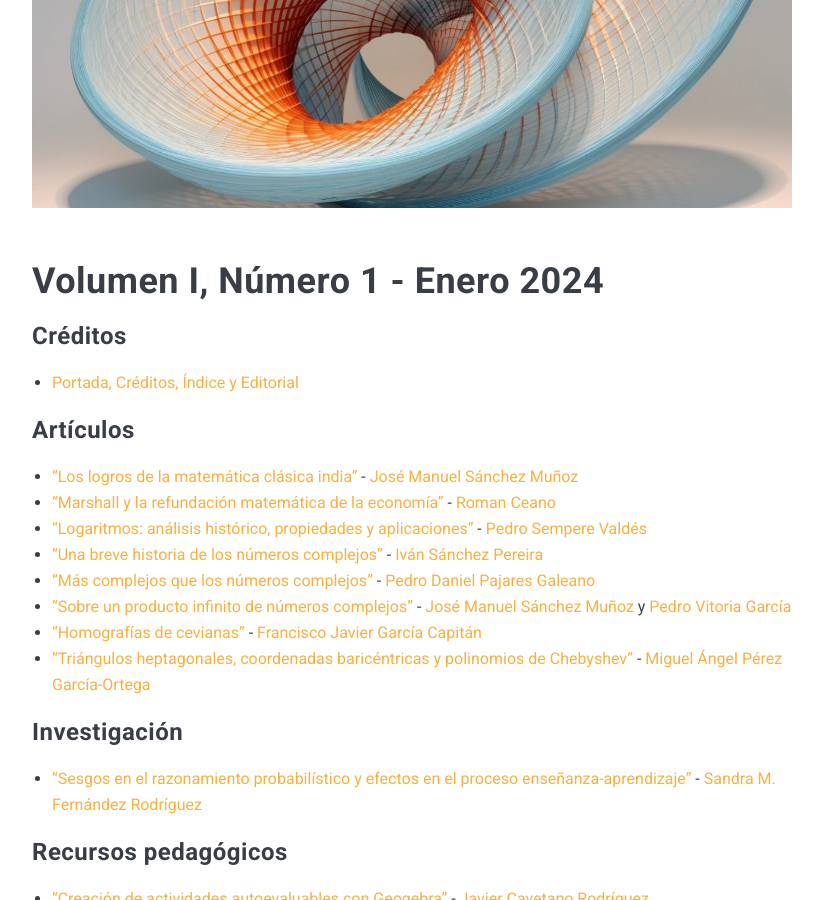
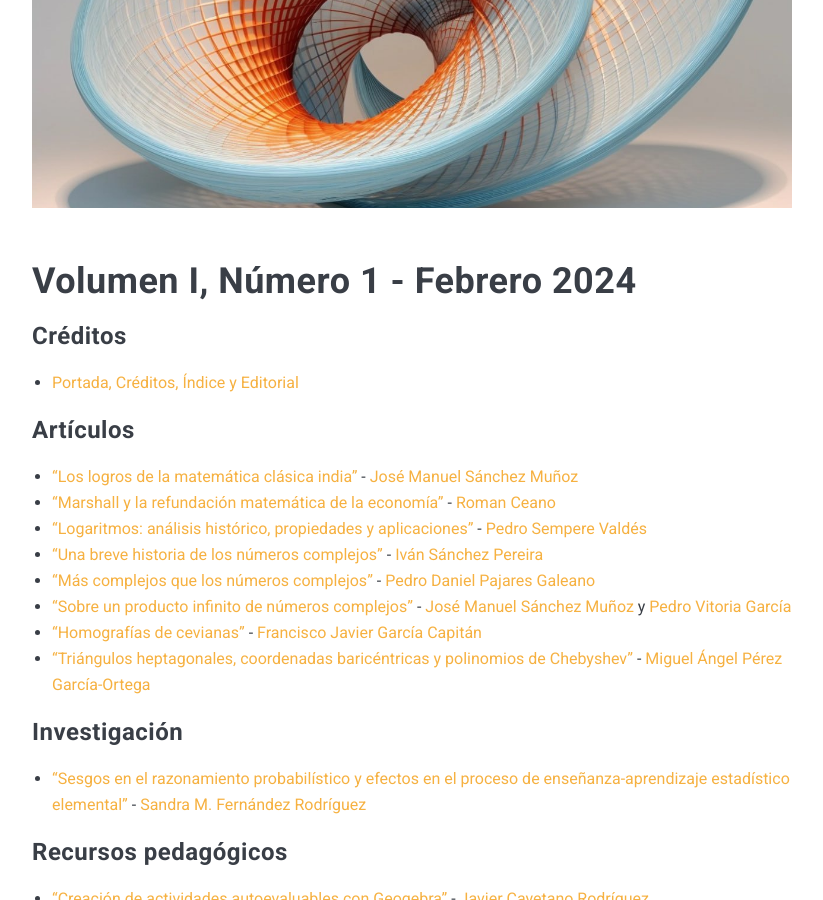
Before and after one commit to revistalva2/lva2.github.io, a Jekyll site: the page built from _posts/2024-01-01-numero_I.markdown, in a window 1280 px wide and 900 px high, scrolled down 352 px. Shown: the whole window, without its empty margins (228-1051 px from the left). Built offline with Jekyll 4.4.1, drawn with Linux system fonts in a browser that asks for light colours; nearby versions of some CDN libraries.

Commit message:
Update 2024-01-01-numero_I.markdown

```diff
--- a/_posts/2024-01-01-numero_I.markdown
+++ b/_posts/2024-01-01-numero_I.markdown
@@ -5,7 +5,7 @@ date:   2024-01-01 03:05:55 +0300
 image:  logo_I.jpg
 ---
 
-# Volumen I, Número 1 - Enero 2024
+# Volumen I, Número 1 - Febrero 2024
 <!---
 Primer número de la revista Lva<sup>2</sup> donde abordamos temas tan interesantes como la matemática clásica india o los polimonios de Chebyshev. En esta edición profundizaremos sobre los números complejos desde su historia hasta el producto infinito de números complejos. Traemos de la mano de Sandra M. Fernández un interesante artículo de investigación. Finalizaremos con una breve introducción a los fractales y, por supuesto, incluimos unos retos matemáticos que esperamos sean de su agrado.
 -->
@@ -26,7 +26,7 @@ Primer número de la revista Lva<sup>2</sup> donde abordamos temas tan interesan
 
 ### Investigación
 
-* ["Sesgos en el razonamiento probabilístico y efectos en el proceso enseñanza-aprendizaje"](https://drive.google.com/file/d/15DdMdgBgxXXSpeE5qHzqpexNLxSEGXP_){:target="_blank"} - [Sandra M. Fernández Rodríguez](mailto:sdrafez@gmail.com)
+* ["Sesgos en el razonamiento probabilístico y efectos en el proceso de enseñanza-aprendizaje estadístico elemental"](https://drive.google.com/file/d/15DdMdgBgxXXSpeE5qHzqpexNLxSEGXP_){:target="_blank"} - [Sandra M. Fernández Rodríguez](mailto:sdrafez@gmail.com)
 
 ### Recursos pedagógicos
 
```
